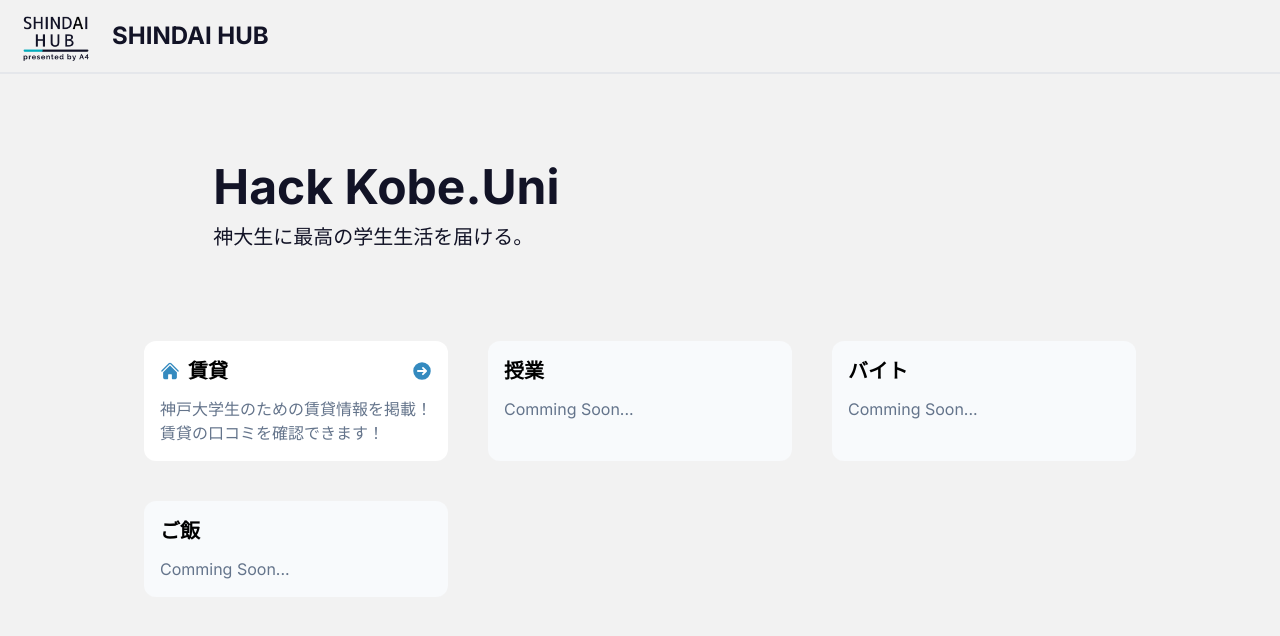
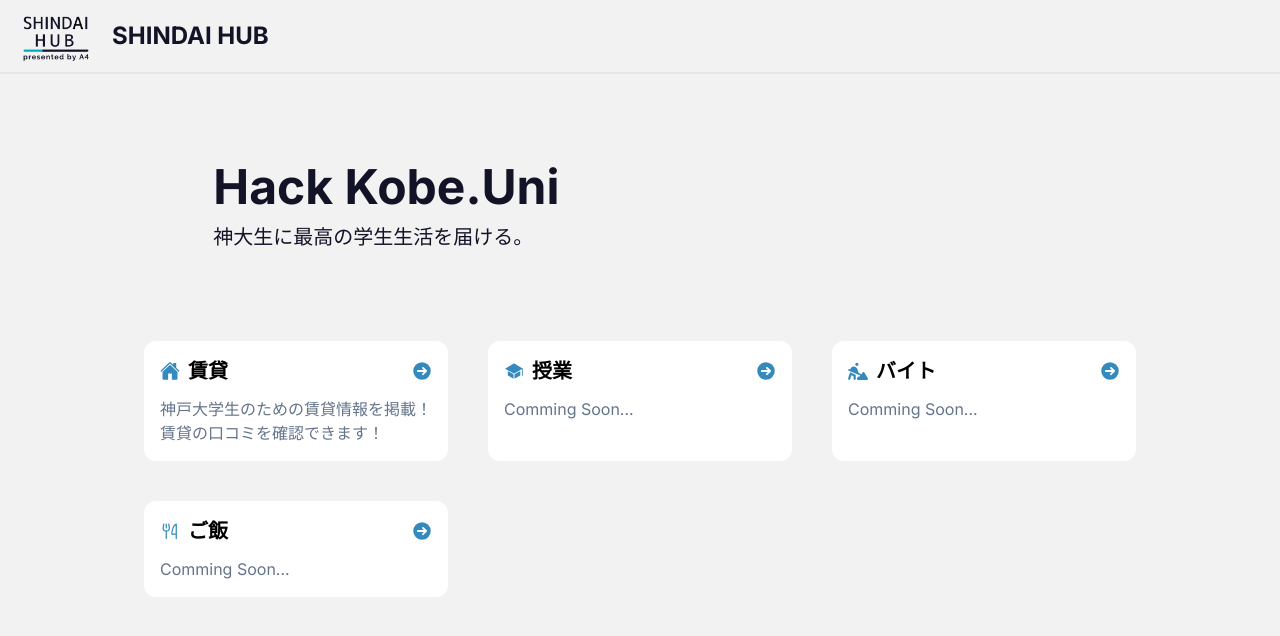
Before and after one commit to A4-dev-team/shindaihub, a Next.js app: page / in a window 1280 px wide. Shown: the top 636 px of the page. Built offline with nearby package versions, Linux system fonts and the light colour scheme.

Commit message:
[update] serviceBlockを変更 活性・非活性の挙動を統一化した。

```diff
--- a/app/_components/serviceBlock.tsx
+++ b/app/_components/serviceBlock.tsx
@@ -2,55 +2,27 @@ import { ArrowRightCircleIcon } from "@heroicons/react/16/solid";
 import Link from "next/link";
 import React from "react";
 
-type ServiceBlockProps =
-    | {
-          disabled: true;
-          serviceName: string;
-          textContent: string[]; // テキストコンテンツを配列として受け取る
-      }
-    | {
-          disabled?: false;
-          serviceName: string;
-          url: string;
-          icon: React.ReactElement;
-          textContent: string[]; // テキストコンテンツを配列として受け取る
-      };
+type ServiceBlockProps = {
+    disabled: boolean;
+    serviceName: string;
+    url: string;
+    icon: React.ReactElement;
+    textContent: string[]; // テキストコンテンツを配列として受け取る
+};
 
-const ServiceBlock: React.FC<ServiceBlockProps> = (props) => {
-    if (props.disabled === true) {
-        const { serviceName, textContent } = props;
-        return (
-            <Link
-                href={""}
-                className="pointer-events-none bg-slate-50 rounded-xl p-3"
-            >
-                <div className="flex flex-col p-1">
-                    <div className="flex flex-row items-center justify-between pb-3">
-                        <div className="flex flex-row items-center">
-                            <span className="font-bold text-xl transition duration-300 group-hover:text-white">
-                                {serviceName}
-                            </span>{" "}
-                        </div>
-                    </div>
-                    {textContent.map((text, index) => (
-                        <span
-                            key={index}
-                            className="text-xs md:text-base text-slate-500 transition duration-300 group-hover:text-white"
-                        >
-                            {text}
-                        </span> // <p>を<span>に変更してスタイルを維持
-                    ))}
-                </div>
-            </Link>
-        );
-    }
-
-    const { serviceName, url, icon, textContent } = props;
-
+const ServiceBlock: React.FC<ServiceBlockProps> = ({
+    disabled,
+    serviceName,
+    url,
+    icon,
+    textContent,
+}) => {
     return (
         <Link
             href={url}
-            className="group bg-white transition duration-300 hover:bg-bluenormal cursor-pointer rounded-xl p-3"
+            className={`group bg-white transition duration-300 hover:bg-bluenormal rounded-xl p-3 ${
+                disabled ? "pointer-events-none" : "cursor-pointer"
+            }`}
         >
             <div className="flex flex-col p-1">
                 <div className="flex flex-row items-center justify-between pb-3">
--- a/app/page.tsx
+++ b/app/page.tsx
@@ -1,6 +1,9 @@
 import Link from "next/link";
 
-import { HomeIcon } from "@heroicons/react/24/solid";
+import { IoHome } from "react-icons/io5";
+import { IoIosSchool } from "react-icons/io";
+import { PiForkKnife } from "react-icons/pi";
+import { FaPersonDigging } from "react-icons/fa6";
 import Header from "./_components/header";
 import ServiceBlock from "./_components/serviceBlock";
 
@@ -24,7 +27,7 @@ export default function Home() {
                     <ServiceBlock
                         disabled={false}
                         serviceName="賃貸"
-                        icon={<HomeIcon className="h-10 w-10" />}
+                        icon={<IoHome className="h-10 w-10" />}
                         url="https://shindaihub-rentalhouse.glide.page/"
                         textContent={[
                             "神戸大学生のための賃貸情報を掲載！",
@@ -32,18 +35,24 @@ export default function Home() {
                         ]}
                     />
                     <ServiceBlock
+                        disabled={true}
                         serviceName="授業"
-                        disabled={true}
+                        icon={<IoIosSchool className="h-10 w-10" />}
+                        url=""
                         textContent={["Comming Soon..."]}
                     />
                     <ServiceBlock
+                        disabled={true}
                         serviceName="バイト"
-                        disabled={true}
+                        icon={<FaPersonDigging className="h-10 w-10" />}
+                        url=""
                         textContent={["Comming Soon..."]}
                     />
                     <ServiceBlock
+                        disabled={true}
                         serviceName="ご飯"
-                        disabled={true}
+                        icon={<PiForkKnife className="h-10 w-10" />}
+                        url=""
                         textContent={["Comming Soon..."]}
                     />
                 </div>
```
